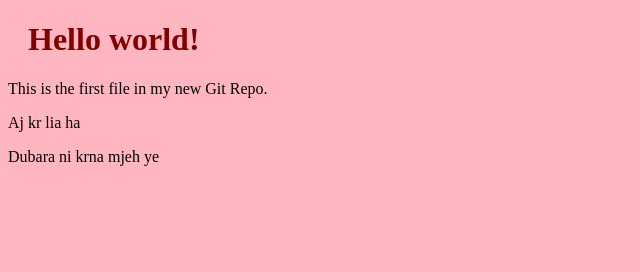
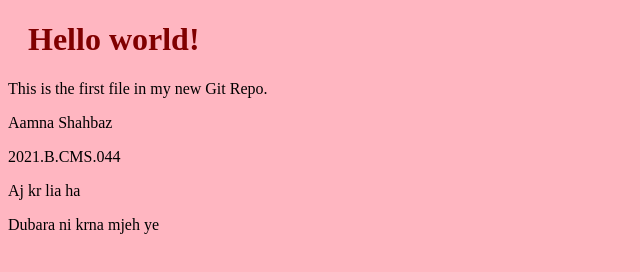
Before and after one commit to aamna02/aamna02.github.io, a plain HTML site: page index.html in a window 1280 px wide. Shown: the whole page, without its empty margins (0-640 px from the left). Drawn offline with Linux system fonts and the light colour scheme.

Commit message:
Update index.html

```diff
--- a/index.html
+++ b/index.html
@@ -8,6 +8,8 @@
 
 <h1>Hello world!</h1>
 <p>This is the first file in my new Git Repo.</p>
+<p>Aamna Shahbaz</p>
+<p>2021.B.CMS.044</p>
 <p>Aj kr lia ha</p>
 <p>Dubara ni krna mjeh ye</p>
 
```
